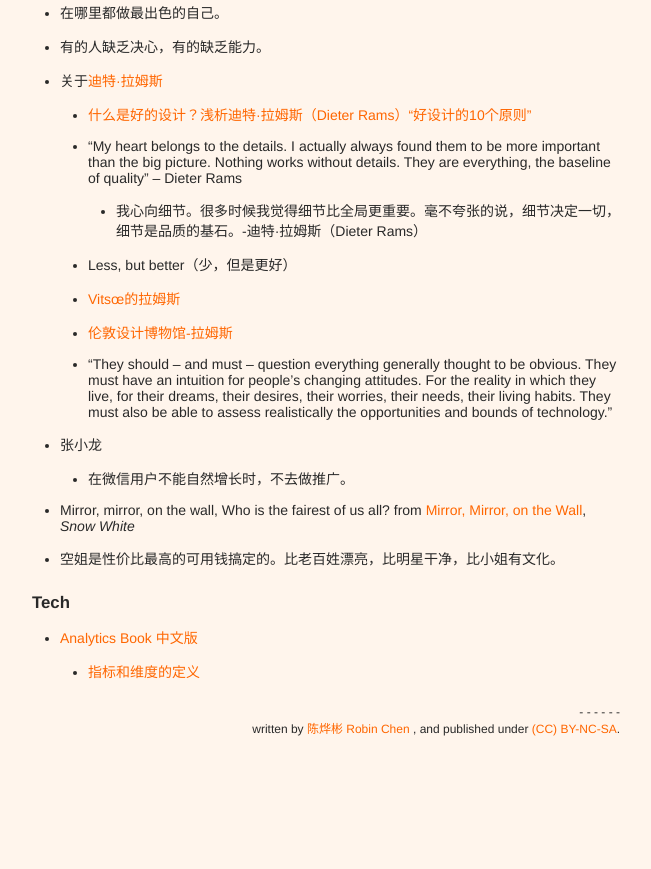
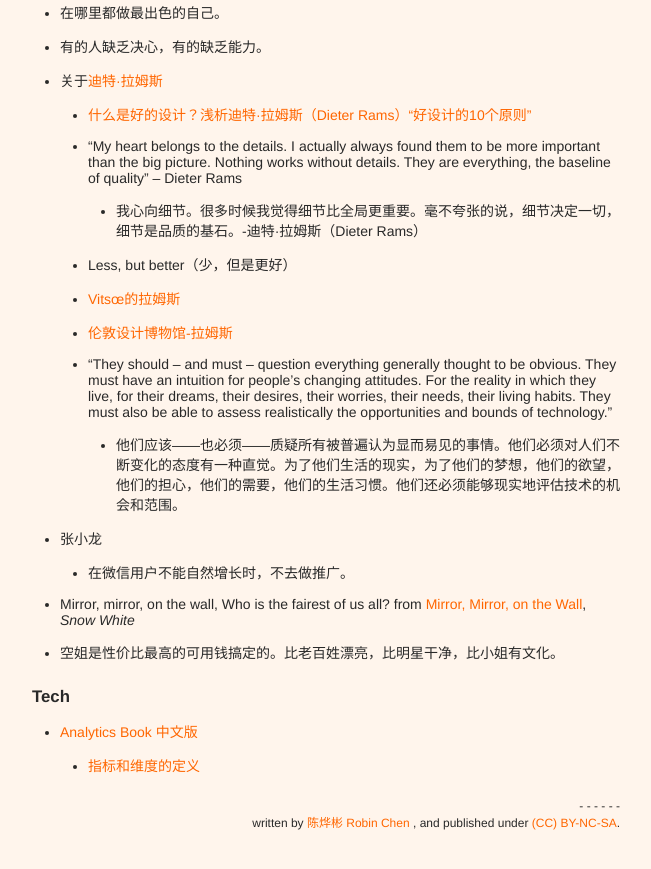
Before and after one commit to xianyuxmu/xianyuxmu.github.io, a Jekyll site: the page built from _posts/2019-07-03-reading-quarter-3.md, in a window 1280 px wide and 900 px high, scrolled down 1463 px. Shown: the top 869 px of the window, without its empty margins (314-965 px from the left). Built offline with Jekyll 4.4.1, drawn with Linux system fonts in a browser that asks for light colours; comment, search, counter and statistics services are not loaded; before the commit the page ends 2269 px from its top, so only the background shows below that.

Commit message:
Update 2019-07-03-reading-quarter-3.md

```diff
--- a/_posts/2019-07-03-reading-quarter-3.md
+++ b/_posts/2019-07-03-reading-quarter-3.md
@@ -56,6 +56,7 @@
 	- [Vitsœ的拉姆斯](https://www.vitsoe.com/gb/about/dieter-rams)
 	- [伦敦设计博物馆-拉姆斯](https://designmuseum.org/designers/dieter-rams)
 	- "They should – and must – question everything generally thought to be obvious. They must have an intuition for people’s changing attitudes. For the reality in which they live, for their dreams, their desires, their worries, their needs, their living habits. They must also be able to assess realistically the opportunities and bounds of technology."
+	  - 他们应该——也必须——质疑所有被普遍认为显而易见的事情。他们必须对人们不断变化的态度有一种直觉。为了他们生活的现实，为了他们的梦想，他们的欲望，他们的担心，他们的需要，他们的生活习惯。他们还必须能够现实地评估技术的机会和范围。
 - 张小龙
 	- 在微信用户不能自然增长时，不去做推广。
 - Mirror, mirror, on the wall, Who is the fairest of us all? from [Mirror, Mirror, on the Wall](http://www.debunkingmandelaeffects.com/mirror-mirror-on-the-wall/), *Snow White*
```
